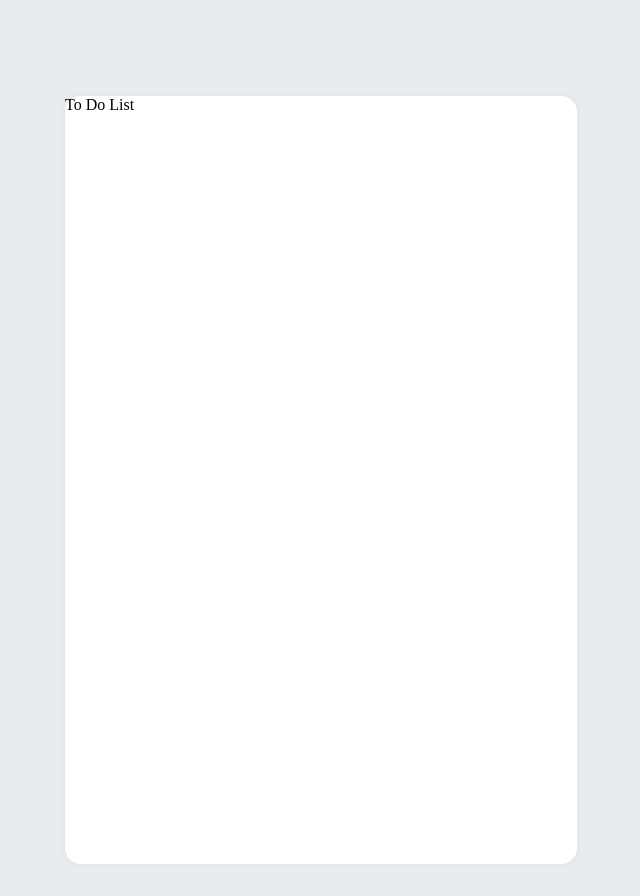
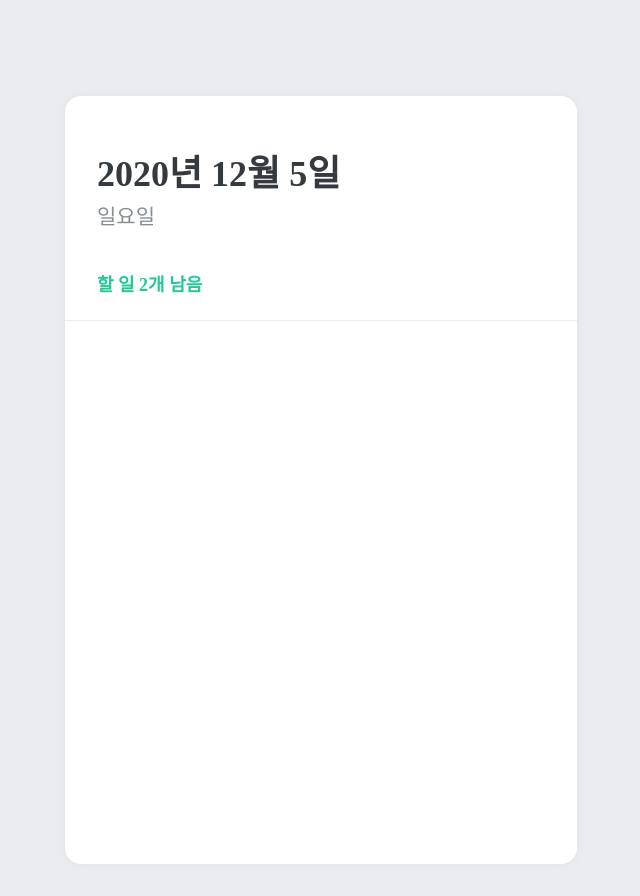
Before and after one commit to joyact/to-do-list, a React (Create React App) app: page / in a window 1280 px wide. Shown: the whole page, without its empty margins (319-959 px from the left). Built offline with nearby package versions, Linux system fonts and the light colour scheme.

Commit message:
프로젝트 생성 UI 준비 - Todolist 상단부 제작

```diff
--- a/src/App.js
+++ b/src/App.js
@@ -1,6 +1,7 @@
 import React from 'react';
 import { createGlobalStyle } from 'styled-components';
 import Template from './components/Template';
+import TodoHead from './components/TodoHead';
 
 const GlobalStyle = createGlobalStyle`
   body {
@@ -12,7 +13,9 @@ function App() {
   return (
     <>
       <GlobalStyle />
-      <Template>To Do List</Template>
+      <Template>
+        <TodoHead />
+      </Template>
     </>
     //
   );
--- /dev/null
+++ b/src/components/TodoHead.js
@@ -0,0 +1,41 @@
+import React from 'react';
+import styled from 'styled-components';
+
+const HeadBlock = styled.div`
+  padding-top: 48px;
+  padding-left: 32px;
+  padding-right: 32px;
+  padding-bottom: 24px;
+  border-bottom: 1px solid #e9ecef;
+
+  h1 {
+    margin: 0;
+    font-size: 36px;
+    color: #343a40;
+  }
+
+  .day {
+    margin-top: 4px;
+    color: #868e96;
+    font-size: 21px;
+  }
+
+  .task-left {
+    color: #20c997;
+    font-size: 18px;
+    margin-top: 40px;
+    font-weight: bold;
+  }
+`;
+
+function TodoHead() {
+  return (
+    <HeadBlock>
+      <h1>2020년 12월 5일</h1>
+      <div className="day">일요일</div>
+      <div className="task-left">할 일 2개 남음</div>
+    </HeadBlock>
+  );
+}
+
+export default TodoHead;
```
